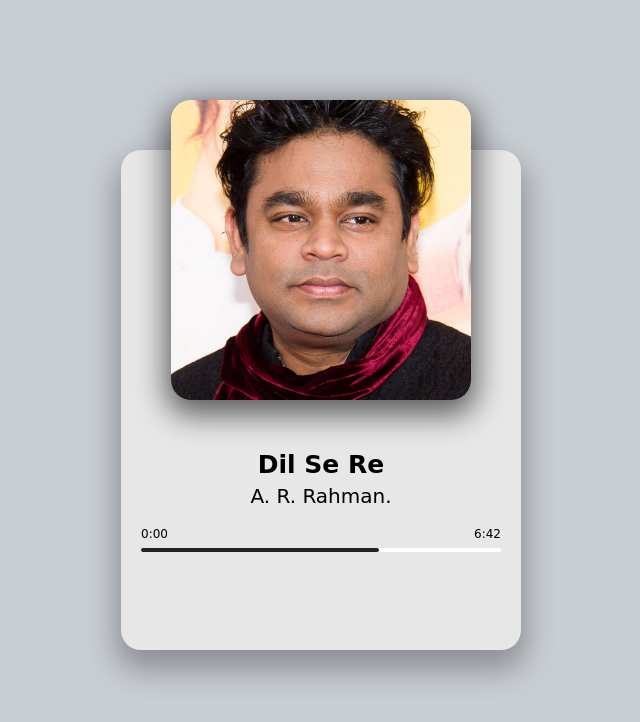
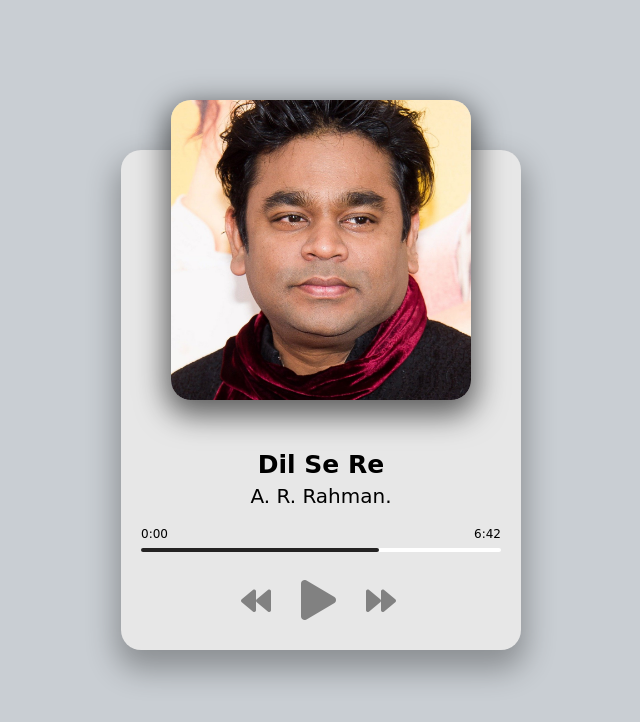
Before and after one commit to mrin2810/music-player, a plain HTML site: page index.html in a window 1280 px wide. Shown: the whole page, without its empty margins (319-959 px from the left). Drawn offline with Linux system fonts and the light colour scheme; a web font is replaced by a local one.

Commit message:
added buttons

```diff
--- a/index.html
+++ b/index.html
@@ -26,6 +26,10 @@
                 <span id="duration">6:42</span>
             </div>
         </div>
+        <!-- Controls -->
+        <div class="player-controls">
+            <i class="fas fa-backward" id="prev" title="Previous"></i><i class="fas fa-play main-button" id="play" title="Play"></i><i class="fas fa-forward" id="next" title="Next"></i>
+        </div>
     </div>
     <!-- Script -->
     <script src="script.js"></script>
--- a/style.css
+++ b/style.css
@@ -31,6 +31,7 @@ body {
   position: relative;
   top: -50px;
   left: 50px;
+  user-select: none;
 }
 
 .img-container img {
@@ -92,7 +93,12 @@ h3 {
   font-size: 30px;
   color: rgb(129, 129, 129);
   margin-right: 30px;
+  cursor: pointer;
+  user-select: none;
+}
 
+.fas:hover {
+  filter: brightness(80%);
 }
 
 
```
